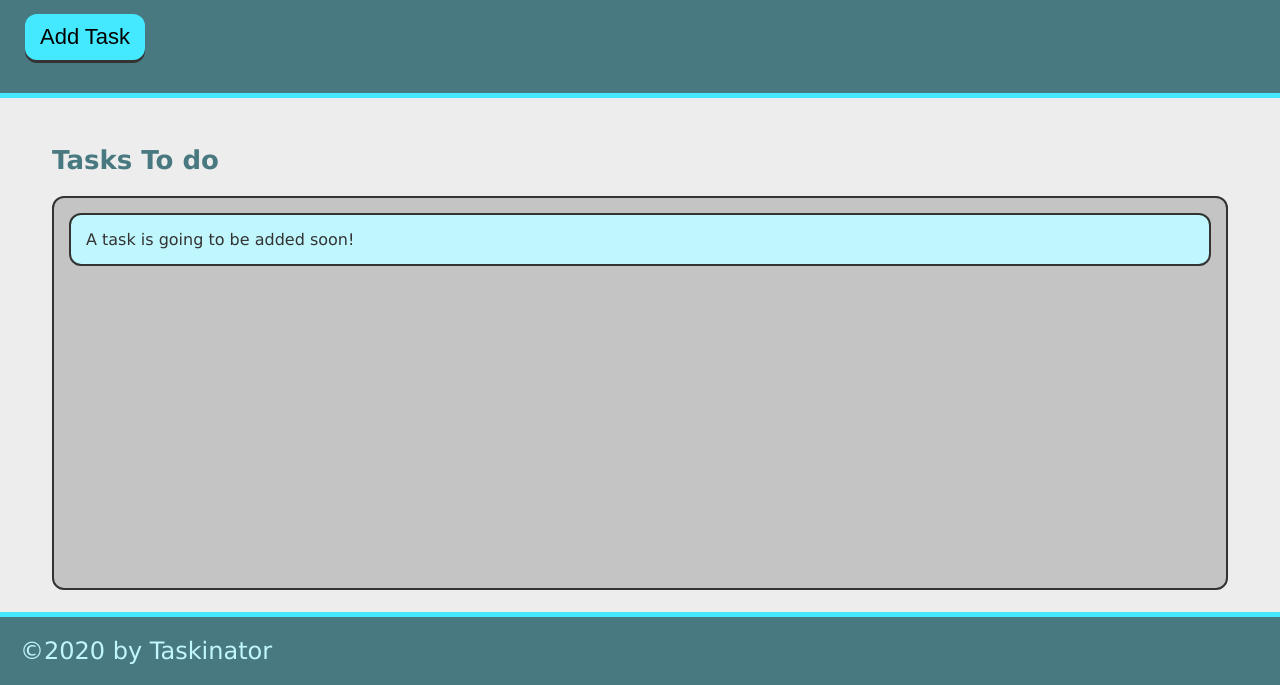
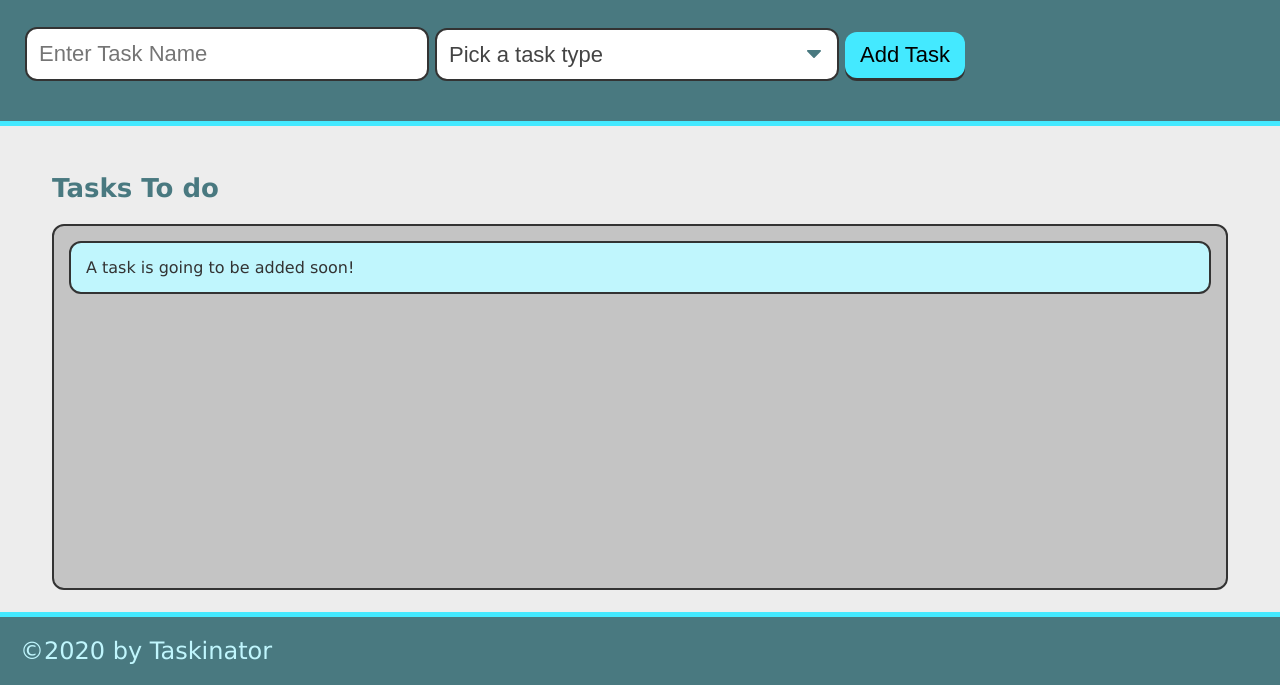
Before and after one commit to jasonmcgill/taskinator, a plain HTML site: page index.html in a window 1280 px wide. Shown: the part 115-800 px from the top of the page. Drawn offline with Linux system fonts and the light colour scheme.

Commit message:
added select box with options and styling

```diff
--- a/assets/js/script.js
+++ b/assets/js/script.js
@@ -1,4 +1,3 @@
-var buttonEl = document.querySelector("#save-task");
 var buttonEl = document.querySelector("#save-task");
 var tasksToDoEl = document.querySelector("#tasks-to-do");
 
--- a/index.html
+++ b/index.html
@@ -13,7 +13,22 @@
     <header>
         <h1 class="page-title">Taskinator</h1>
         <p>Click the button below to add a new task!</p>
-        <button class="btn" id="save-task">Add Task</button>
+        <form id="task-form">
+            <div class="form-group">
+                <input type="text" name="task-name" class="text-input" placeholder="Enter Task Name"/>
+            </div>
+            <div class="form-group">
+                <select name="task-type" class="select-dropdown">
+                    <option value="" disabled selected>Pick a task type</option>
+                    <option value="Print">Print</option>
+                    <option value="Web">Web</option>
+                    <option value="Mobile">Mobile</option>
+                </select>
+            </div>
+            <div class="form-group">
+                <button class="btn" id="save-task" type="submit">Add Task</button>
+            </div>
+        </form>
     </header>
 
     <!-- main element -->
```
